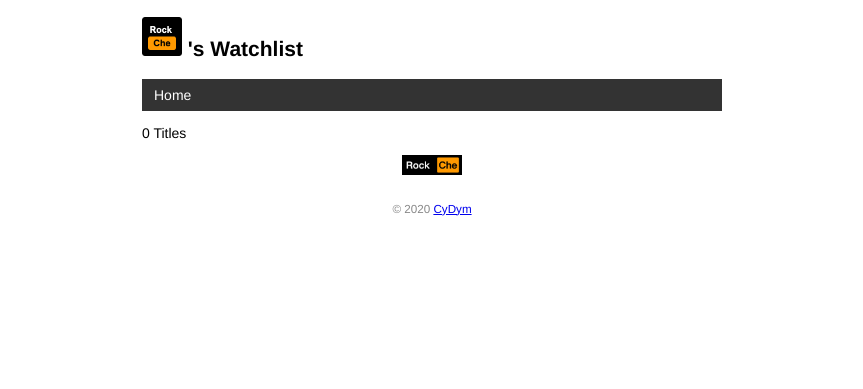
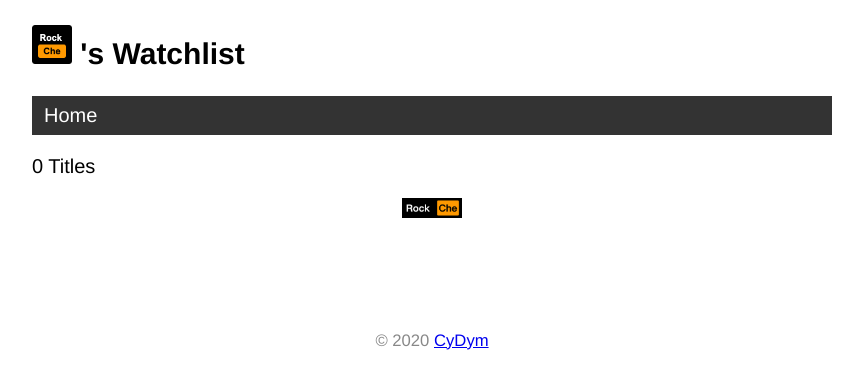
Before and after one commit to CrDym/watchlist, a Flask app: page / in a window 1280 px wide. Shown: the top 389 px of the page, without its empty margins (208-1071 px from the left). Run offline with Flask 2, Linux system fonts and the light colour scheme; data that the repository does not hold is empty.

Commit message:
update：css stytle

```diff
--- a/static/style.css
+++ b/static/style.css
@@ -1,15 +1,15 @@
 /* 页面整体 */
 body {
     margin: auto;
-    max-width: 580px;
-    font-size: 14px;
+    max-width: 800px;
+    font-size: 20px;
     font-family: Helvetica,Arial,sans-serif;
 }
 
 /* 页脚 */
 footer {
     color: #888;
-    margin-top: 15px;
+    margin-top: 100px;
     text-align: center;
     padding: 10px;
 }
@@ -75,7 +75,7 @@ nav li a:hover {
 }
 
 .imdb {
-    font-size: 12px;
+    font-size: 15px;
     font-weight: bold;
     color: black;
     text-decoration: none;
```
